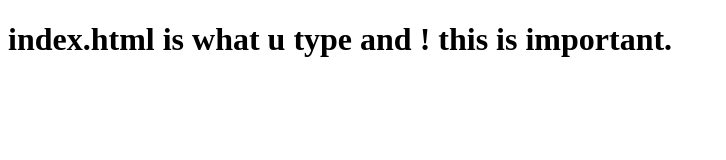
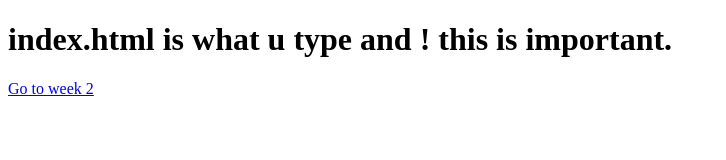
Before and after one commit to savvy8172/savvy8172.github.io, a plain HTML site: page index.html in a window 1280 px wide. Shown: the whole page, without its empty margins (0-726 px from the left). Drawn offline with Linux system fonts and the light colour scheme.

Commit message:
with link

```diff
--- a/index.html
+++ b/index.html
@@ -4,8 +4,10 @@
     <meta charset="UTF-8">
     <meta name="viewport" content="width=device-width, initial-scale=1.0">
     <title>Document</title>
+
 </head>
 <body>
   <h1> index.html is what u type and ! this is important. </h1>
+  <a href="week2/index.html"> Go to week 2</a>
 </body>
 </html>
```
Also changed, not shown: week2/index.html (+1 -0 lines).
